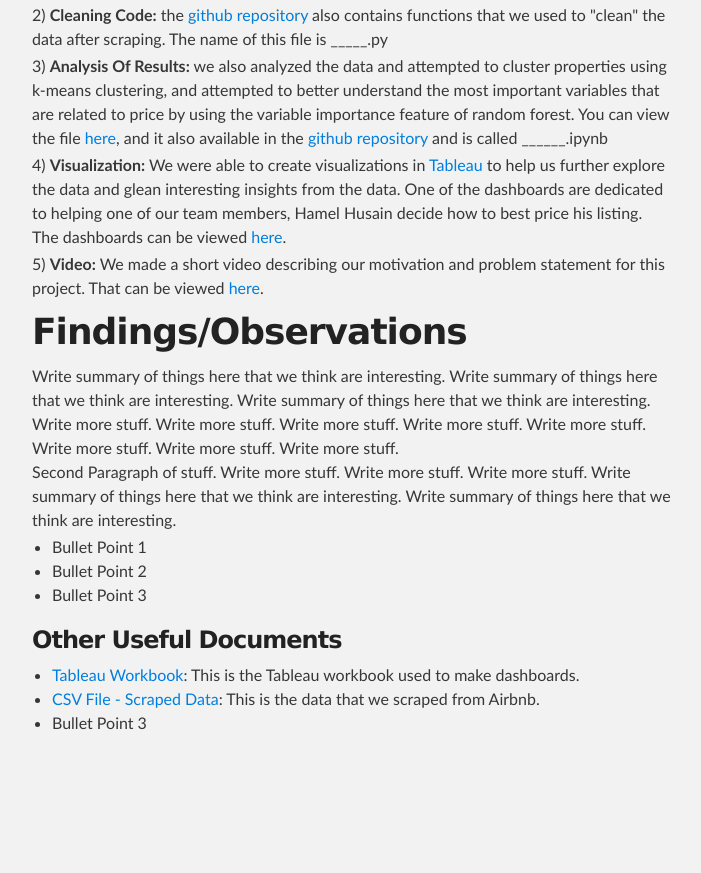
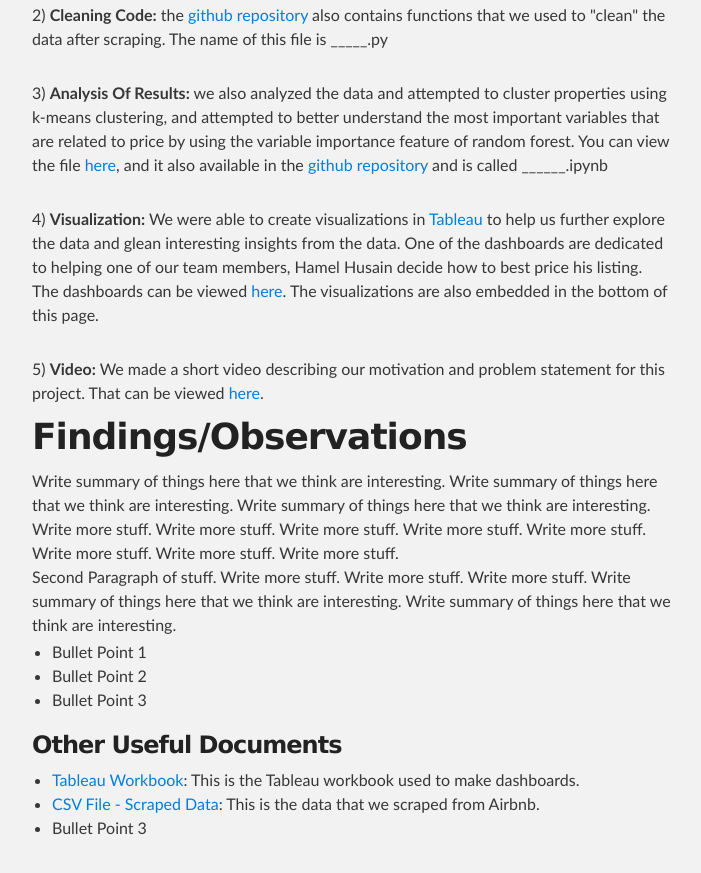
Before and after one commit to alitalib/AirbnbScrape, a plain HTML site: page index.html in a window 1280 px wide. Shown: the part 1182-2055 px from the top of the page, without its empty margins (288-989 px from the left). Drawn offline with Linux system fonts and the light colour scheme.

Commit message:
Update index.html

```diff
--- a/index.html
+++ b/index.html
@@ -70,11 +70,11 @@
 <p>Description:  We built a scraper to get data for over 2000 listings in the Boston area.  This code is generalized and can be used to scrape listings for any location.  The details of how to run are explained in the readme file of the associated repository.</p>
 <br>
 <p>2) <strong>Cleaning Code:</strong>  the <a href="https://github.com/hamelsmu/AirbnbScrape">github repository</a> also contains functions that we used to "clean" the data after scraping.  The name of this file is _____.py</p>
-
+<br>
 <p>3) <strong>Analysis Of Results:</strong>  we also analyzed the data and attempted to cluster properties using k-means clustering, and attempted to better understand the most important variables that are related to price by using the variable importance feature of random forest.  You can view the file <a href="www.google.com">here</a>, and it also available in the <a href="https://github.com/hamelsmu/AirbnbScrape">github repository</a> and is called ______.ipynb</p>
-
-<p>4) <strong>Visualization:</strong>  We were able to create visualizations in <a href="http://www.tableausoftware.com">Tableau</a> to help us further explore the data and glean interesting insights from the data.  One of the dashboards are dedicated to helping one of our team members, Hamel Husain decide how to best price his listing.  The dashboards can be viewed <a href="https://public.tableausoftware.com/profile/hamelsmu#!/vizhome/Airbnb/HamelsNieghborhood">here</a>. </p>
-
+<br>
+<p>4) <strong>Visualization:</strong>  We were able to create visualizations in <a href="http://www.tableausoftware.com">Tableau</a> to help us further explore the data and glean interesting insights from the data.  One of the dashboards are dedicated to helping one of our team members, Hamel Husain decide how to best price his listing.  The dashboards can be viewed <a href="https://public.tableausoftware.com/profile/hamelsmu#!/vizhome/Airbnb/HamelsNieghborhood">here</a>. The visualizations are also embedded in the bottom of this page.</p>
+<br>
 <p>5) <strong>Video:</strong> We made a short video describing our motivation and problem statement for this project.  That can be viewed <a href="www.google.com">here</a>.</p>
 
 <h1>
```
